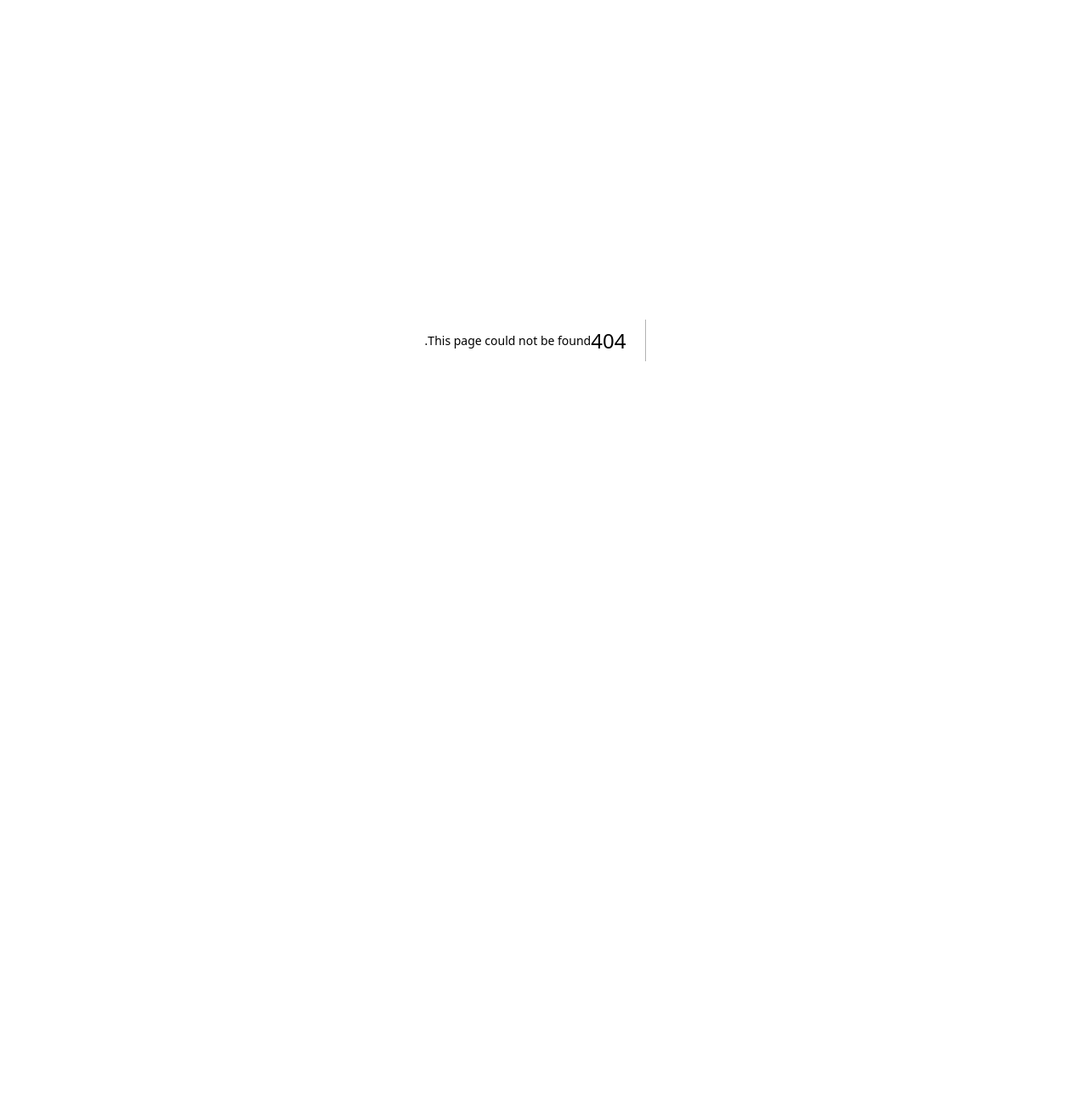
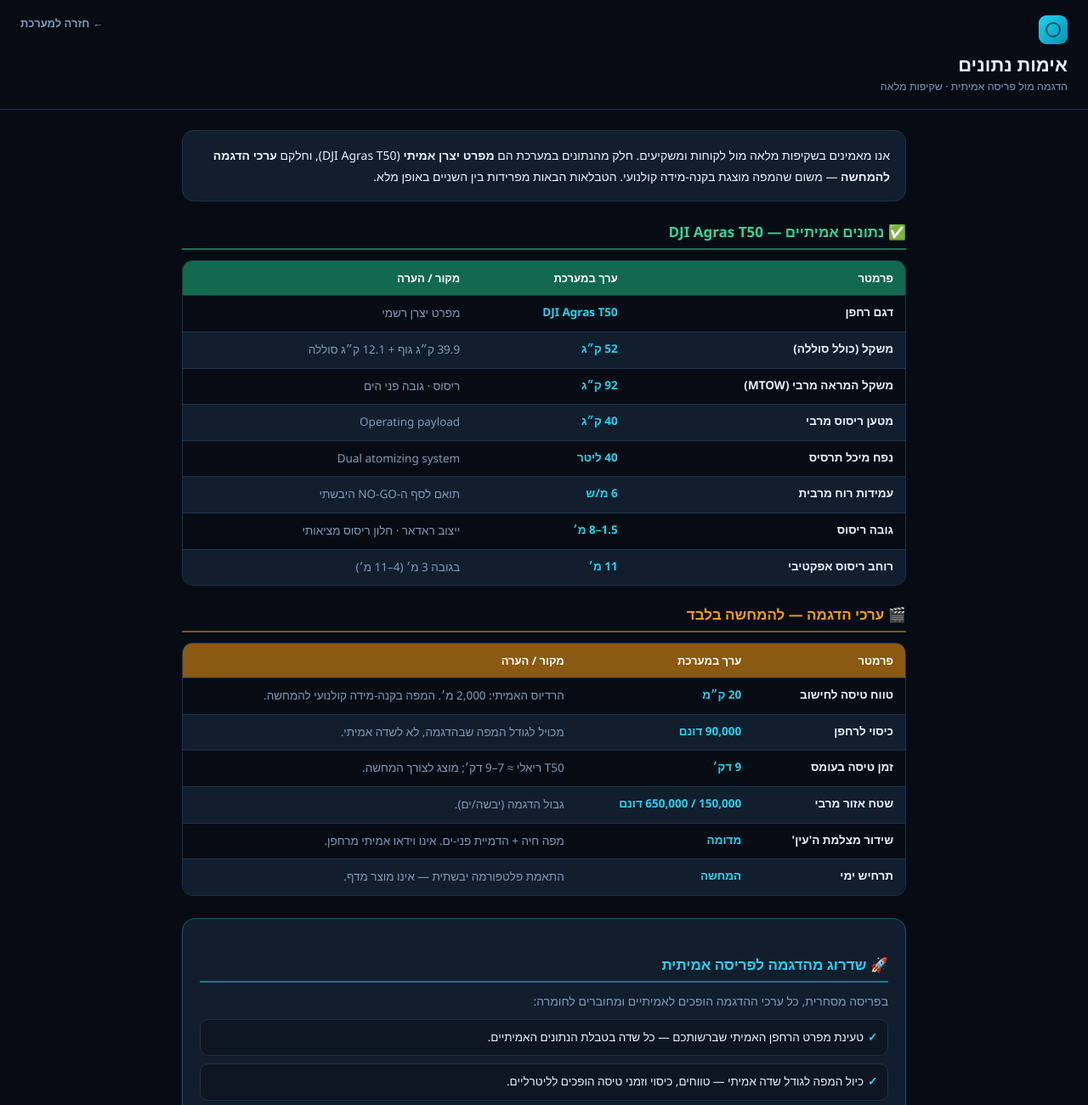
Before and after one commit to avshi2-maker/revi-control-app, a Next.js app in the folder revi-control-next/: page /verification in a window 1280 px wide. Before the commit this address had no page. Shown: the top 1300 px of the page at 85% size. Before the commit the page ends 800 px from the top, so only its background shows below. Built offline with nearby package versions, Linux system fonts and the light colour scheme.

Commit message:
feat: /verification transparency page — real T50 data vs demo-scale, with upgrade path

```diff
--- a/revi-control-next/app/globals.css
+++ b/revi-control-next/app/globals.css
@@ -423,6 +423,44 @@
 .zp-handle:active{cursor:grabbing}
 @media(max-width:640px){.wz-cards{grid-template-columns:1fr}.zp-map{height:280px}}
 
+/* ══ Data verification / transparency page ══ */
+.dv{min-height:100vh;background:var(--bg);color:var(--ink);overflow:auto}
+.dv-head{position:sticky;top:0;z-index:10;display:flex;justify-content:space-between;align-items:flex-start;
+  gap:14px;padding:18px 24px;background:rgba(7,12,20,.97);border-bottom:1px solid var(--line)}
+.dv-head h1{font-size:22px;font-weight:800;margin-top:8px}
+.dv-head p{font-size:12.5px;color:var(--muted);margin-top:3px}
+.dv-logo{width:34px;height:34px;border-radius:9px;background:linear-gradient(135deg,var(--accent),#0891b2);position:relative}
+.dv-logo:after{content:"";position:absolute;inset:8px;border-radius:50%;border:2px solid rgba(4,19,31,.6)}
+.dv-back{color:var(--muted);font-size:13px;font-weight:700;text-decoration:none}
+.dv-back:hover{color:var(--ink)}
+.dv-body{max-width:900px;margin:0 auto;padding:24px}
+.dv-intro{font-size:14px;line-height:1.8;color:var(--ink);background:var(--panel2);border:1px solid var(--line);
+  border-radius:14px;padding:16px 18px;margin-bottom:24px}
+.dv-h2{font-size:17px;font-weight:800;margin:22px 0 12px;padding-bottom:8px;border-bottom:2px solid var(--line)}
+.dv-h2.real{border-color:rgba(52,211,153,.5);color:var(--good)}
+.dv-h2.demo{border-color:rgba(245,158,11,.5);color:var(--warn)}
+.dv-h2.up{border-color:rgba(34,211,238,.5);color:var(--accent)}
+.dv-tablewrap{overflow-x:auto;border:1px solid var(--line);border-radius:12px}
+.dv-table{width:100%;border-collapse:collapse;font-size:13.5px;min-width:520px}
+.dv-table th{text-align:right;font-weight:800;padding:11px 14px;color:#fff;font-size:13px}
+.dv-table thead tr.real th{background:#12694f}
+.dv-table thead tr.demo th{background:#8a5a12}
+.dv-table td{padding:10px 14px;border-top:1px solid var(--line);vertical-align:top}
+.dv-table tr.alt td{background:var(--panel2)}
+.dv-k{font-weight:700;color:var(--ink);white-space:nowrap}
+.dv-v{font-weight:800;color:var(--accent);font-variant-numeric:tabular-nums;white-space:nowrap}
+.dv-n{color:var(--muted);line-height:1.6}
+.dv-upgrade{margin-top:26px;background:var(--panel2);border:1px solid rgba(34,211,238,.3);border-radius:16px;padding:20px}
+.dv-upgrade p{font-size:14px;color:var(--muted);margin-bottom:12px}
+.dv-list{list-style:none;display:flex;flex-direction:column;gap:9px}
+.dv-list li{font-size:13.5px;line-height:1.6;padding:10px 14px;background:var(--panel);border:1px solid var(--line);
+  border-radius:10px;position:relative;padding-inline-start:28px}
+.dv-list li:before{content:"✓";position:absolute;inset-inline-start:12px;color:var(--accent);font-weight:800}
+.dv-cta{margin-top:18px;display:flex;flex-direction:column;gap:4px;background:#0c1e2d;border:1px solid var(--accent);
+  border-radius:12px;padding:14px 16px}
+.dv-cta b{font-size:15px;color:var(--accent)}
+.dv-cta span{font-size:13px;color:var(--ink)}
+
 /* ── Wizard Eye selector ── */
 .wz-eye{margin-top:16px;padding:14px 16px;background:var(--panel2);border:1px solid var(--line);
   border-radius:14px;display:flex;align-items:center;gap:8px;flex-wrap:wrap}
--- /dev/null
+++ b/revi-control-next/app/verification/page.tsx
@@ -0,0 +1,90 @@
+import { DRONE_SPEC as S, MAX_ZONE_DUNAM } from "@/lib/config";
+
+export const metadata = { title: "אימות נתונים — Revi-Control" };
+
+// Transparency page. Reads values live from config so it always matches the app.
+export default function VerificationPage() {
+  const real: [string, string, string][] = [
+    ["דגם רחפן", S.model, "מפרט יצרן רשמי"],
+    ["משקל (כולל סוללה)", `${S.dryKg} ק״ג`, "39.9 ק״ג גוף + 12.1 ק״ג סוללה"],
+    ["משקל המראה מרבי (MTOW)", `${S.mtowKg} ק״ג`, "ריסוס · גובה פני הים"],
+    ["מטען ריסוס מרבי", `${S.maxPayloadKg} ק״ג`, "Operating payload"],
+    ["נפח מיכל תרסיס", `${S.tankMaxL} ליטר`, "Dual atomizing system"],
+    ["עמידות רוח מרבית", `${S.windMaxMps} מ/ש`, "תואם לסף ה-NO-GO היבשתי"],
+    ["גובה ריסוס", `${S.minAltM}–${S.maxAltM} מ׳`, "ייצוב ראדאר · חלון ריסוס מציאותי"],
+    ["רוחב ריסוס אפקטיבי", `${S.sprayWidthM} מ׳`, "בגובה 3 מ׳ (4–11 מ׳)"],
+  ];
+  const demo: [string, string, string][] = [
+    ["טווח טיסה לחישוב", `${S.rangeKmFull} ק״מ`, "הרדיוס האמיתי: 2,000 מ׳. המפה בקנה-מידה קולנועי להמחשה."],
+    ["כיסוי לרחפן", `${S.coverageDunamFull.toLocaleString("he-IL")} דונם`, "מכויל לגודל המפה שבהדגמה, לא לשדה אמיתי."],
+    ["זמן טיסה בעומס", `${S.flightMinutesFull} דק׳`, "T50 ריאלי ≈ 7–9 דק׳; מוצג לצורך המחשה."],
+    ["שטח אזור מרבי", `${MAX_ZONE_DUNAM.land.toLocaleString("he-IL")} / ${MAX_ZONE_DUNAM.ocean.toLocaleString("he-IL")} דונם`, "גבול הדגמה (יבשה/ים)."],
+    ["שידור מצלמת ה'עין'", "מדומה", "מפה חיה + הדמיית פני-ים. אינו וידאו אמיתי מרחפן."],
+    ["תרחיש ימי", "המחשה", "התאמת פלטפורמה יבשתית — אינו מוצר מדף."],
+  ];
+  const upgrade = [
+    "טעינת מפרט הרחפן האמיתי שברשותכם — כל שדה בטבלת הנתונים האמיתיים.",
+    "כיול המפה לגודל שדה אמיתי — טווחים, כיסוי וזמני טיסה הופכים לליטרליים.",
+    "חיבור טלמטריה וטיסה אמיתית דרך ה-SDK של היצרן / MAVLink.",
+    "שידור וידאו חי אמיתי מרחפן הצילום (WebRTC / RTMP).",
+    "אינטגרציית תחזית ורגולציה מקומית (רת״א / אישורי מרחב אווירי).",
+    "שמירת היסטוריית משימות, דוחות וחשבוניות בענן.",
+  ];
+
+  const Table = ({ rows, kind }: { rows: [string, string, string][]; kind: "real" | "demo" }) => (
+    <div className="dv-tablewrap">
+      <table className="dv-table">
+        <thead>
+          <tr className={kind}>
+            <th>פרמטר</th><th>ערך במערכת</th><th>מקור / הערה</th>
+          </tr>
+        </thead>
+        <tbody>
+          {rows.map(([k, v, note], i) => (
+            <tr key={k} className={i % 2 ? "alt" : ""}>
+              <td className="dv-k">{k}</td>
+              <td className="dv-v">{v}</td>
+              <td className="dv-n">{note}</td>
+            </tr>
+          ))}
+        </tbody>
+      </table>
+    </div>
+  );
+
+  return (
+    <div className="dv" dir="rtl">
+      <div className="dv-head">
+        <div>
+          <div className="dv-logo" />
+          <h1>אימות נתונים</h1>
+          <p>הדגמה מול פריסה אמיתית · שקיפות מלאה</p>
+        </div>
+        <a className="dv-back" href="/">← חזרה למערכת</a>
+      </div>
+
+      <div className="dv-body">
+        <div className="dv-intro">
+          אנו מאמינים בשקיפות מלאה מול לקוחות ומשקיעים. חלק מהנתונים במערכת הם <b>מפרט יצרן אמיתי</b> (DJI Agras T50),
+          וחלקם <b>ערכי הדגמה להמחשה</b> — משום שהמפה מוצגת בקנה-מידה קולנועי. הטבלאות הבאות מפרידות בין השניים באופן מלא.
+        </div>
+
+        <h2 className="dv-h2 real">✅ נתונים אמיתיים — {S.model}</h2>
+        <Table rows={real} kind="real" />
+
+        <h2 className="dv-h2 demo">🎬 ערכי הדגמה — להמחשה בלבד</h2>
+        <Table rows={demo} kind="demo" />
+
+        <div className="dv-upgrade">
+          <h2 className="dv-h2 up">🚀 שדרוג מהדגמה לפריסה אמיתית</h2>
+          <p>בפריסה מסחרית, כל ערכי ההדגמה הופכים לאמיתיים ומחוברים לחומרה:</p>
+          <ul className="dv-list">{upgrade.map((u, i) => <li key={i}>{u}</li>)}</ul>
+          <div className="dv-cta">
+            <b>מוכנים לשדרג?</b>
+            <span>אבשי ספיר · avshi2@gmail.com · להדגמה חיה ולשיחת התאמה</span>
+          </div>
+        </div>
+      </div>
+    </div>
+  );
+}
--- a/revi-control-next/components/ShiftWizard.tsx
+++ b/revi-control-next/components/ShiftWizard.tsx
@@ -354,7 +354,7 @@
 
       <div className="wz-foot">
         <button className="wz-nav" disabled={step === 0} onClick={() => setStep(s => s - 1)}>→ הקודם</button>
-        <a className="wz-nav ghost" href="/">חזרה למפה</a>
+        <a className="wz-nav ghost" href="/verification">אימות נתונים</a>
         {step < LAST && (
           <button className="wz-nav primary" disabled={!canNext} onClick={() => setStep(s => s + 1)}>הבא ←</button>
         )}
```
